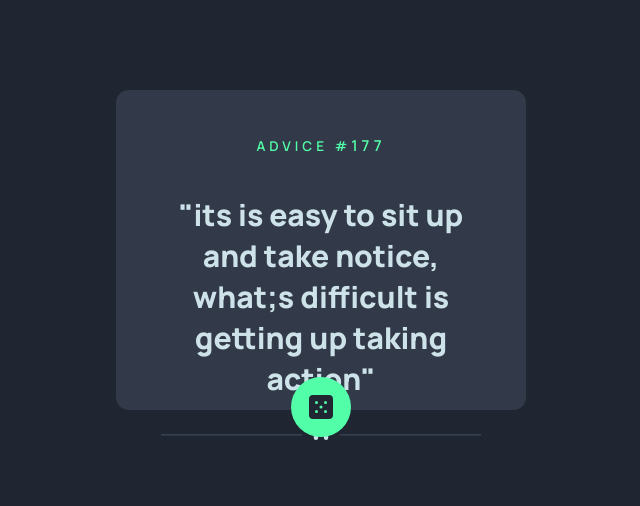
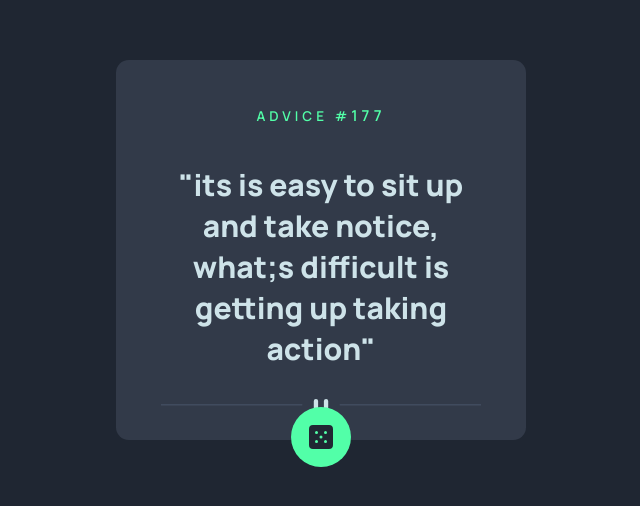
Before and after one commit to sagormohammedyousuf/fem-advice-generator-app, a plain HTML site: page index.html in a window 1280 px wide. Shown: the part 150-656 px from the top of the page, without its empty margins (319-959 px from the left). Drawn offline with Linux system fonts and the light colour scheme.

Commit message:
fem-advice-generator-app

```diff
--- a/style.css
+++ b/style.css
@@ -37,7 +37,8 @@
 .card {
     position: relative;
     width: 32%;
-    height: 40%;
+    height: 380px;
+    max-height: 380px;
     background: var(--ark-Grayish-Blue);
     display: flex;
     flex-direction: column;
@@ -53,6 +54,8 @@
         width: 90%;
         height: 60%;
     }
+
+
 }
 
 .card-title {
@@ -69,7 +72,6 @@
     color: var(--Light-Cyan);
     font-weight: 800;
     margin-bottom: 2rem;
-
 
 }
 
```
